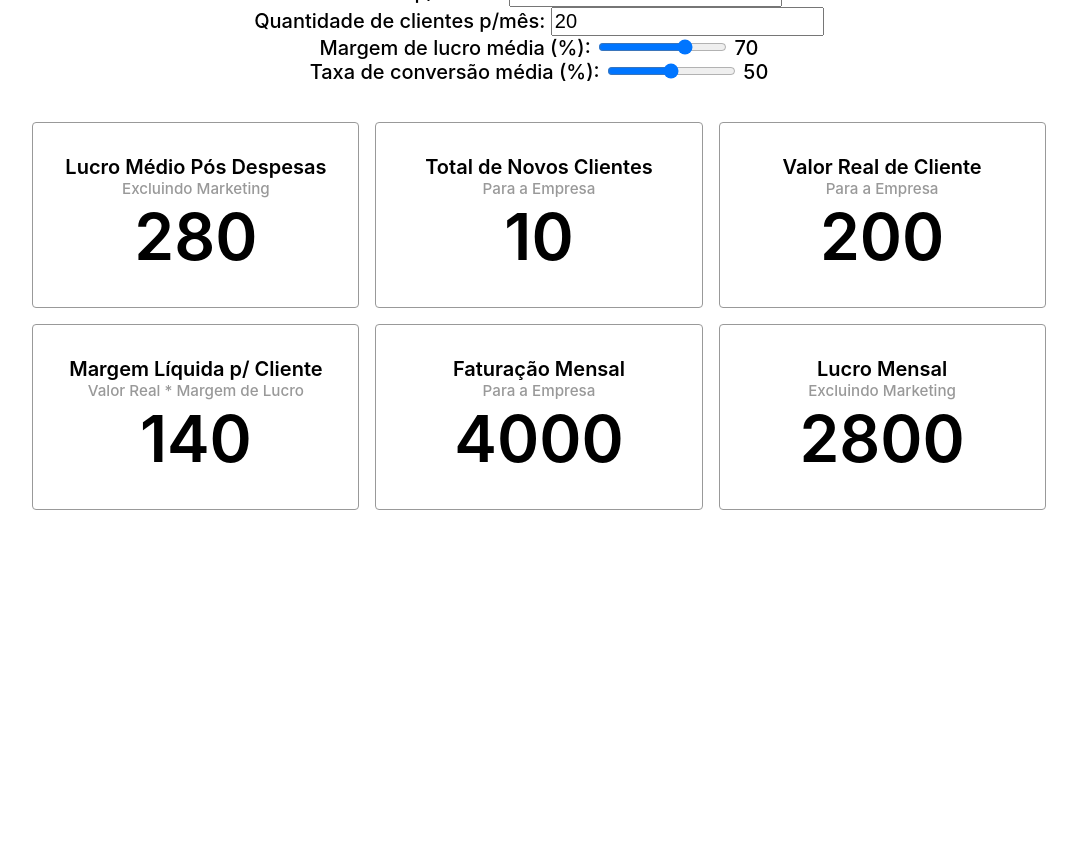
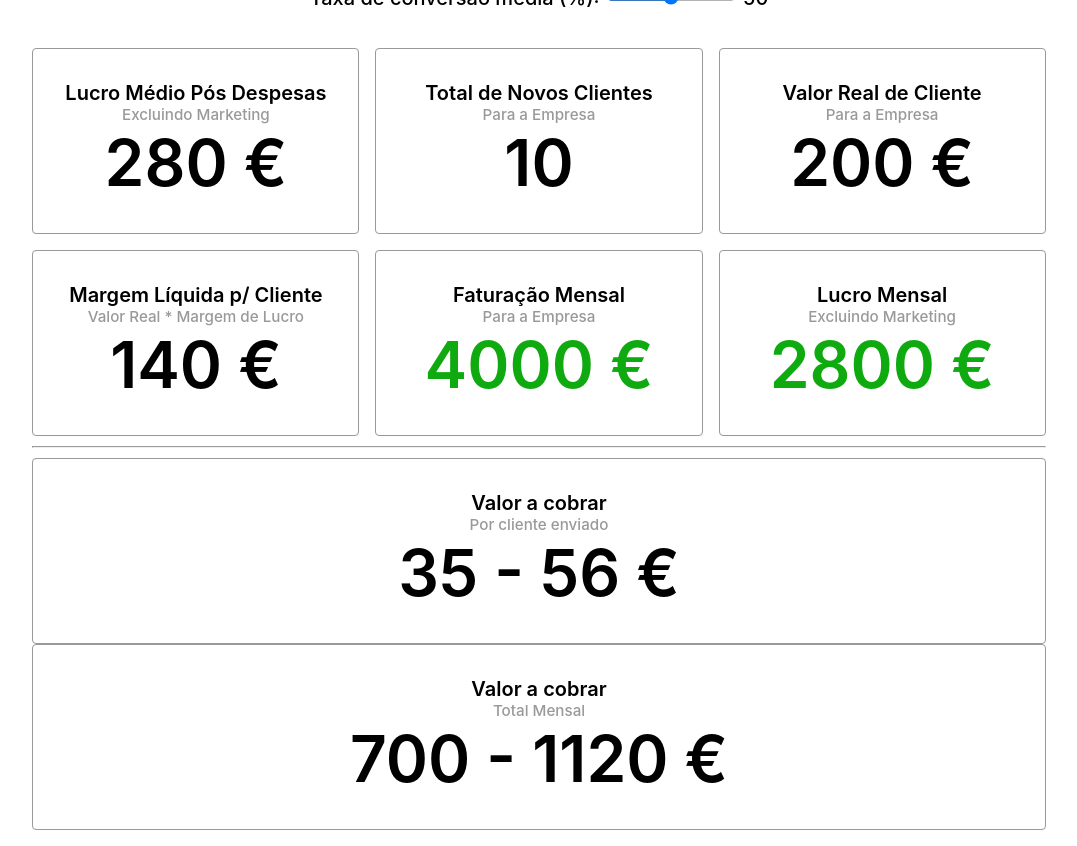
Before and after one commit to dinisrosas/leads, a Svelte app: page / in a window 1280 px wide. Shown: the part 200-1046 px from the top of the page, without its empty margins (101-1178 px from the left). Before the commit the page ends 800 px from the top, so only its background shows below. Built offline with nearby package versions, Linux system fonts and the light colour scheme.

Commit message:
add recomended service cost

```diff
--- a/src/App.svelte
+++ b/src/App.svelte
@@ -16,7 +16,7 @@
 </script>
 
 <main>
-  <h1>Lead Value Calculator</h1>
+  <h1>Calculadora de Valor de Clientes</h1>
 
   <div>
     <label for="ticket">
@@ -44,7 +44,7 @@
         name="profit-margin"
         type="range"
         min="0"
-        step="10"
+        step="5"
         max="100"
         bind:value={profit_margin}
       />
@@ -59,7 +59,7 @@
         name="close-rate"
         type="range"
         min="0"
-        step="10"
+        step="5"
         max="100"
         bind:value={close_rate}
       />
@@ -71,7 +71,7 @@
     <Card>
       <span slot="title">Lucro Médio Pós Despesas</span>
       <span slot="subtitle">Excluindo Marketing</span>
-      <span slot="value">{round(ticket * profit_margin * 0.01)}</span>
+      <span slot="value">{round(ticket * profit_margin * 0.01)} €</span>
     </Card>
 
     <Card>
@@ -83,27 +83,47 @@
     <Card>
       <span slot="title">Valor Real de Cliente</span>
       <span slot="subtitle">Para a Empresa</span>
-      <span slot="value">{round(actual_lead_value)}</span>
+      <span slot="value">{round(actual_lead_value)} €</span>
     </Card>
 
     <Card>
       <span slot="title">Margem Líquida p/ Cliente</span>
       <span slot="subtitle">Valor Real * Margem de Lucro</span>
-      <span slot="value">{round(lead_net_margin)}</span>
+      <span slot="value">{round(lead_net_margin)} €</span>
     </Card>
 
     <Card>
       <span slot="title">Faturação Mensal</span>
       <span slot="subtitle">Para a Empresa</span>
-      <span slot="value">{round(actual_lead_value * leads)}</span>
+      <span slot="value" class="green">{round(actual_lead_value * leads)} €</span>
     </Card>
 
     <Card>
       <span slot="title">Lucro Mensal</span>
       <span slot="subtitle">Excluindo Marketing</span>
-      <span slot="value">{round(lead_net_margin * leads)}</span>
+      <span slot="value" class="green">{round(lead_net_margin * leads)} €</span>
     </Card>
   </div>
+
+  <hr />
+
+  <Card>
+    <span slot="title">Valor a cobrar</span>
+    <span slot="subtitle">Por cliente enviado</span>
+    <span slot="value"
+      >{round(lead_net_margin * 0.25)} - {round(lead_net_margin * 0.4)} €</span
+    >
+  </Card>
+
+  <Card>
+    <span slot="title">Valor a cobrar</span>
+    <span slot="subtitle">Total Mensal</span>
+    <span slot="value"
+      >{round(lead_net_margin * leads * 0.25)} - {round(
+        lead_net_margin * leads * 0.4
+      )} €</span
+    >
+  </Card>
 </main>
 
 <style>
@@ -112,6 +132,10 @@
     grid-template-columns: 1fr;
     gap: 1rem;
     margin-top: 2.4rem;
+  }
+
+  .green {
+    color: rgb(15, 170, 15);
   }
 
   @media (min-width: 580px) {
```
